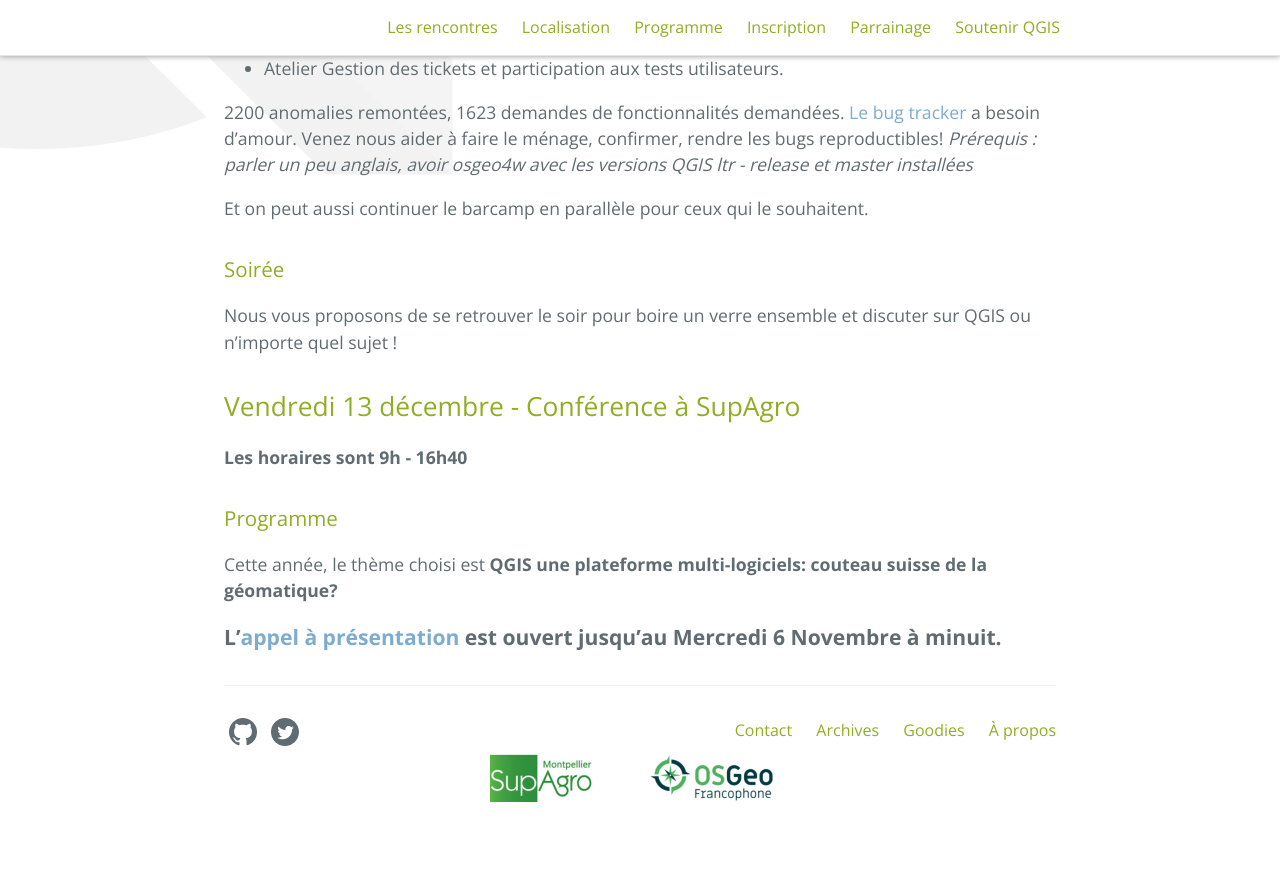
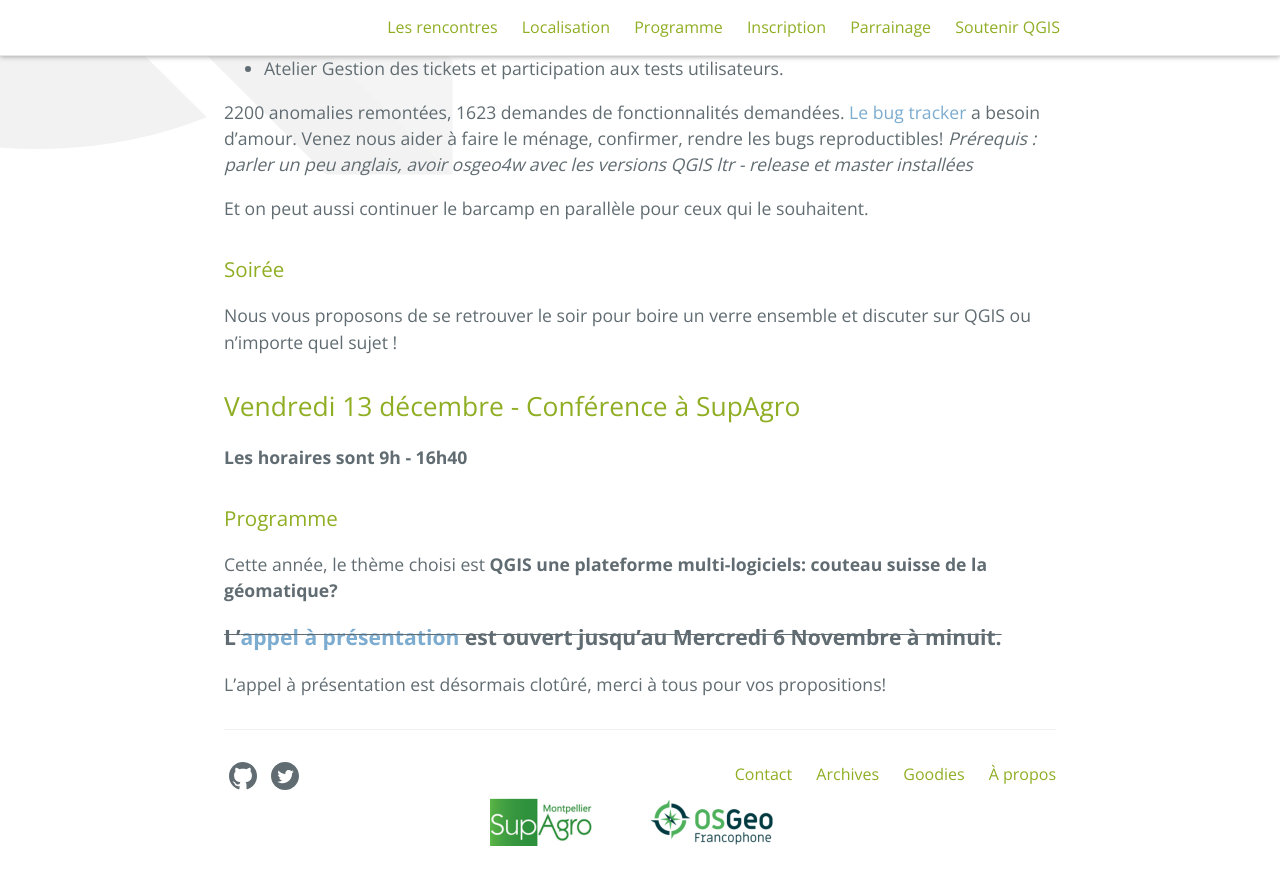
Before and after one commit to OSGeo-fr/QGIS-conf-fr-website, a Jekyll site: the page built from z20_programme.md, in a window 1280 px wide and 900 px high, scrolled down 1124 px. Shown: the top 885 px of the window. Built offline with Jekyll 4.4.1, drawn with Linux system fonts in a browser that asks for light colours; before the commit the page ends 1980 px from its top, so only the background shows below that.

Commit message:
cloture appel à présentation 2019

```diff
--- a/_layouts/presentation.html
+++ b/_layouts/presentation.html
@@ -3,11 +3,14 @@ layout: default
 ---
 <article>
 
+  La période de proposition de présentations est finie!
+
+<!--
   <div id="presentation">
     Vous pouvez nous envoyer une proposition de présentation via le <a href="https://framaforms.org/appel-a-presentation-rencontres-qgis-fr-2019-1569529946">formulaire</a> suivant :
     <div>
 <iframe src="https://framaforms.org/appel-a-presentation-rencontres-qgis-fr-2019-1569529946" width="900" height="2800" frameborder="0" marginheight="0" marginwidth="0">Loading...</iframe>
     </div>
-  </div>
+  </div> -->
 
 </article>
--- a/z20_programme.md
+++ b/z20_programme.md
@@ -48,4 +48,6 @@ Nous vous proposons de se retrouver le soir pour boire un verre ensemble et disc
 
 Cette année, le thème choisi est **QGIS une plateforme multi-logiciels: couteau suisse de la géomatique?**
 
-<span style="font-size:larger;">**L'[appel à présentation](/presentation.html) est ouvert jusqu'au Mercredi 6 Novembre à minuit.**</span>
+~~<span style="font-size:larger;">**L'[appel à présentation](/presentation.html) est ouvert jusqu'au Mercredi 6 Novembre à minuit.**</span>~~
+
+L'appel à présentation est désormais clotûré, merci à tous pour vos propositions!
```
